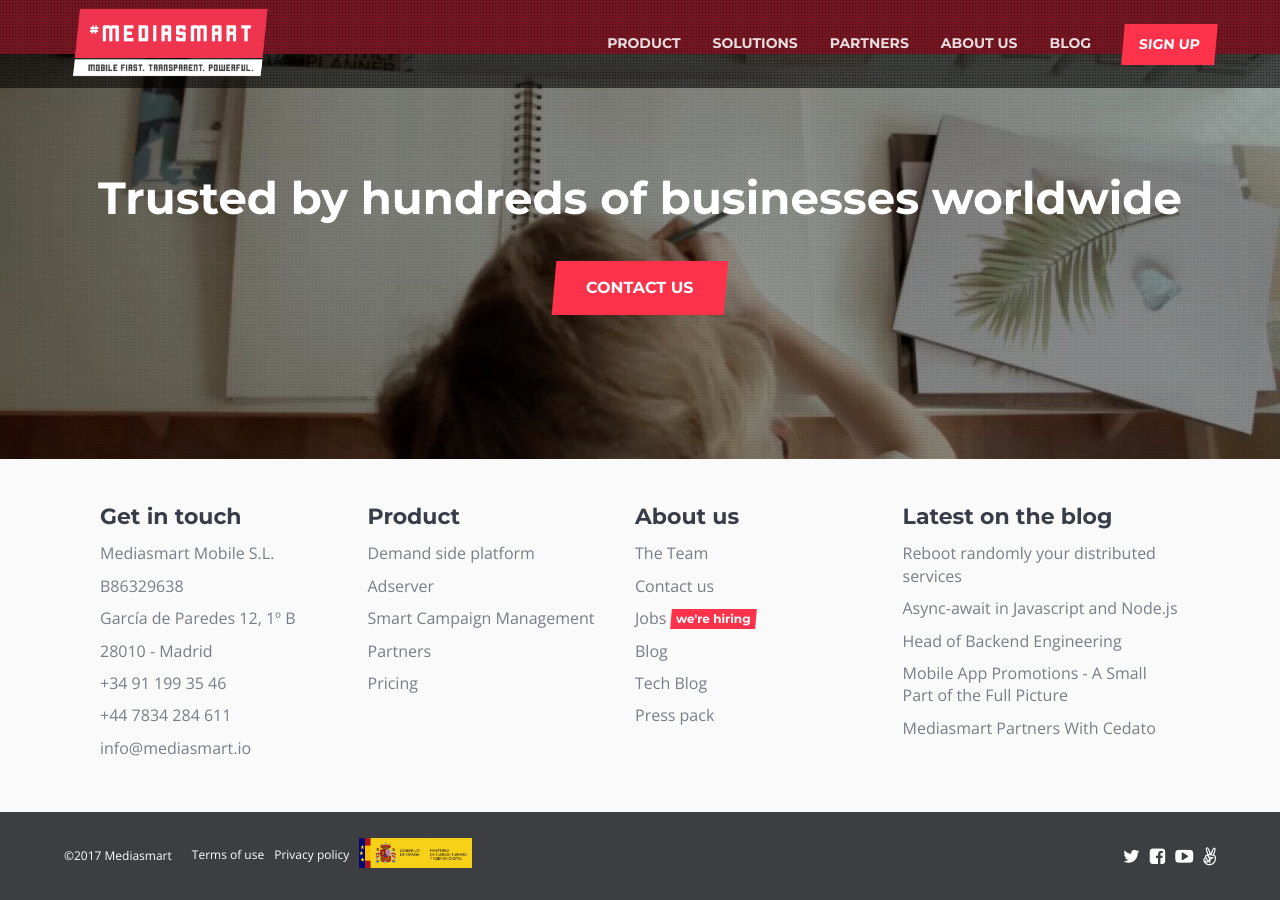
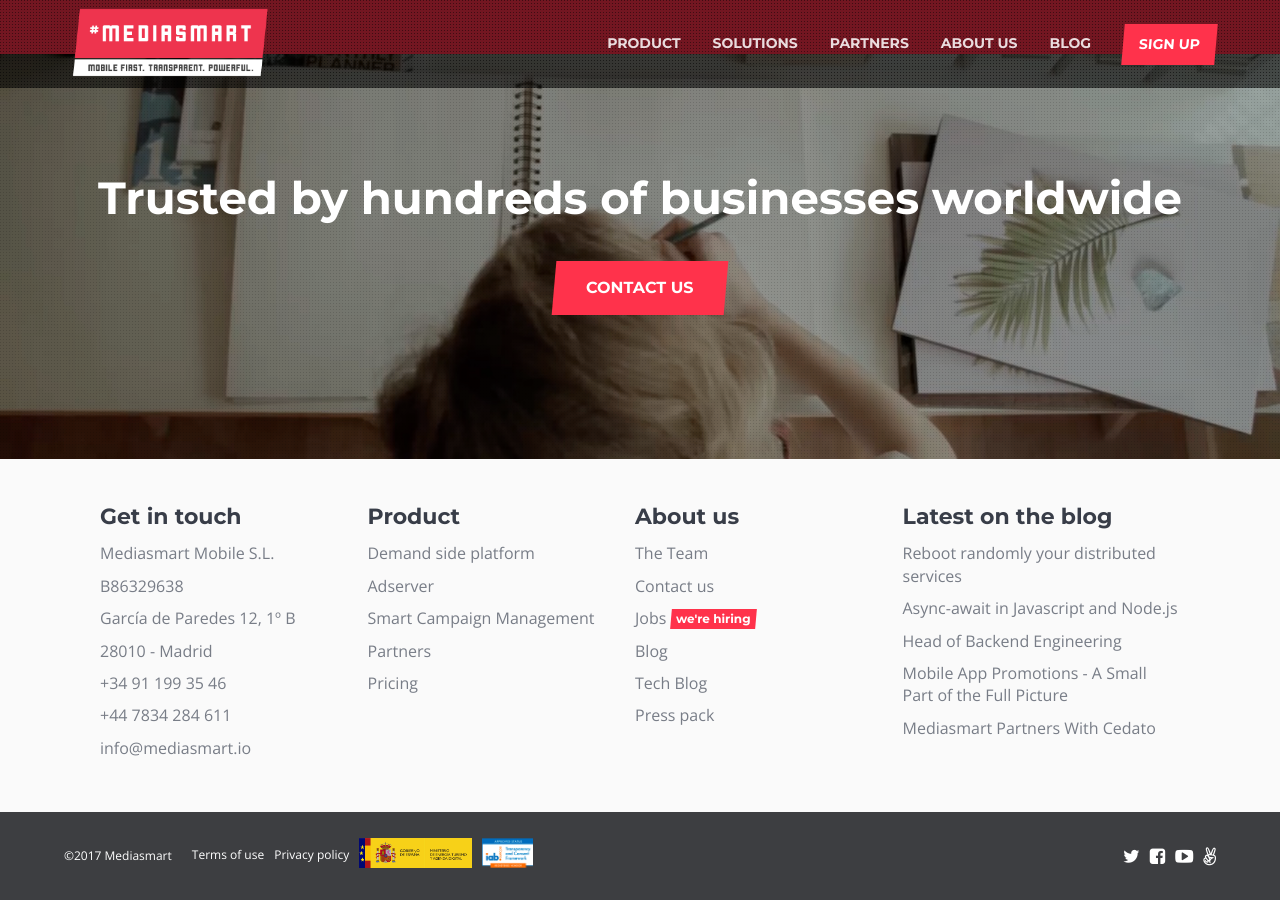
Before and after one commit to mediasmart/site-product, a Jekyll site: the page built from index.md, in a window 1280 px wide and 900 px high, scrolled down 3126 px. Built offline with Jekyll 4.4.1, drawn with Linux system fonts in a browser that asks for light colours; nearby versions of some CDN libraries; some web fonts are replaced.

Commit message:
IAB logo

```diff
--- a/_includes/page-footer.html
+++ b/_includes/page-footer.html
@@ -44,6 +44,7 @@
     <a href='/terms-of-use'>Terms of use</a>
     <a href='/privacy'>Privacy policy</a>
     <a href='/financiacion-publica' class='logo'><img src='/assets/images/logo-ministerio-industria.png' alt='Logo of the Ministerio de energia, turismo y agenda digital' /></a>
+    <a href='https://advertisingconsent.eu/vendors/' target="_blank" class='logo'><img src='/assets/images/IAB_logo_RV.png' alt='Logo of IAB' style="height: 100%" /></a>
   </nav>
   <nav data-role='networks'>
     <a href='https://twitter.com/mediasmartio' target='_blank' class='icon twitter'></a>
```
Also changed, not shown: assets/images/IAB_logo_RV.png.
